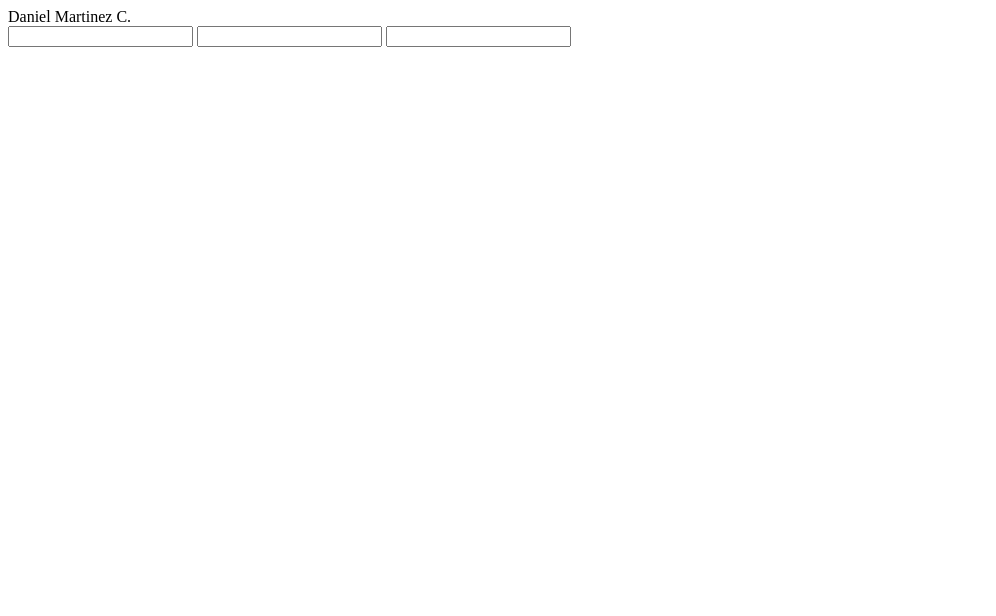
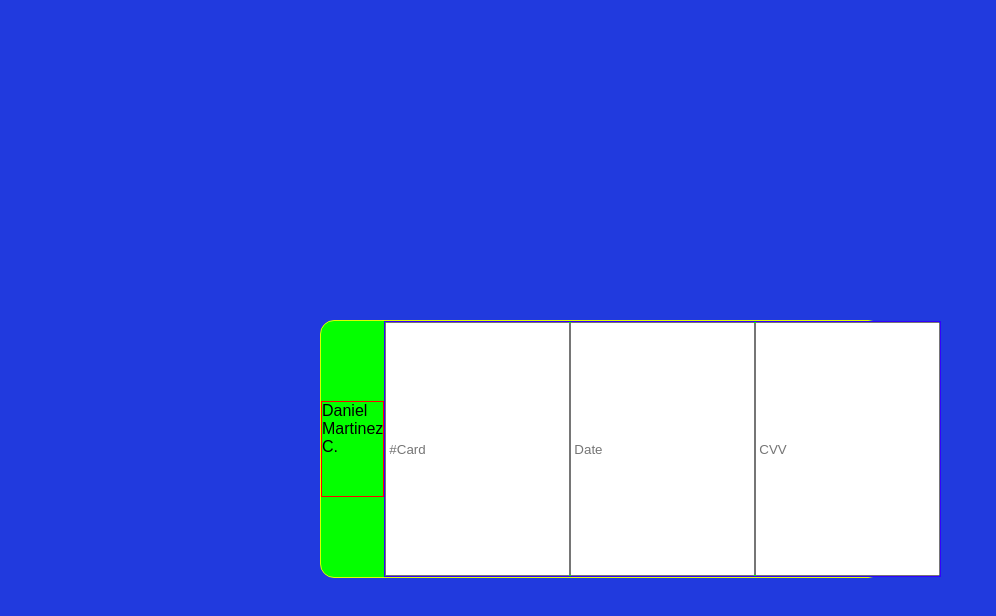
Before and after one commit to danielmc22/Card-Mask, a plain HTML site: page index.html in a window 1280 px wide. Shown: the whole page, without its empty margins (0-996 px from the left). Drawn offline with Linux system fonts and the light colour scheme.

Commit message:
js finished and styles started

```diff
--- a/index.html
+++ b/index.html
@@ -11,9 +11,13 @@
   <div id="app">
     <div class="card">
       <div class="holder">Daniel Martinez C.</div>
-      <input type="text" id="inputCard">
-      <input type="text" id="inputDate">
-      <input type="text" id="inputCVV">
+
+      <div id="containerInputs">
+          <input type="text" placeholder="#Card" id="inputCard">
+          <input type="text" placeholder="Date" id="inputDate">
+          <input type="text" placeholder="CVV" id="inputCVV">
+      </div>
+
 
     </div>
   </div>
--- a/main.css
+++ b/main.css
@@ -0,0 +1,33 @@
+body{
+  height: 100%;
+  margin: 20rem;
+  font-family: sans-serif;
+  background-color: #213ade;
+}
+
+#app{
+
+  height: 16rem;
+  width: 35rem;
+  border: solid rgb(221, 255, 0) 1px;
+  border-radius: 14px;
+  background-color: #04ff00;
+}
+
+.holder{
+  margin: 5rem 0;
+  width: 10rem;
+  border: solid 1px red;
+}
+#containerInputs{
+  display: flex;
+  flex-direction: row;
+  justify-content: space-around ;
+  border: solid 1px rgb(47, 0, 255);
+}
+
+.card{
+  height: 100%;
+  display: flex;
+  flex-direction: row;
+}
--- a/main.js
+++ b/main.js
@@ -14,15 +14,35 @@ let cardNumber = [];
 let dateNumber = [];
 let cvvNumber = [];
 
-//EventListeners:
+//EventListeners y llamado a fx's por cada input:
 inputCard.addEventListener('keydown', (e) => {
   if (e.key == 'Tab') {
     return;
   }
   e.preventDefault();
   handleInput(maskNumber, e.key, cardNumber);
-  inputCard.value = cardNumber.join('')
+  inputCard.value = cardNumber.join('');
 });
+
+inputDate.addEventListener('keydown', (e) => {
+  if(e.key == 'Tab'){
+    return;
+  }
+  e.preventDefault();
+  handleInput(maskDate, e.key, dateNumber);
+  inputDate.value = dateNumber.join('');
+});
+
+inputCVV.addEventListener('keydown', (e) => {
+  if(e.key == 'Tab'){
+    return;
+  }
+  e.preventDefault();
+  handleInput(maskCVV, e.key, cvvNumber);
+  inputCVV.value = cvvNumber.join('');
+});
+
+
 
 function handleInput(mask, key, arr){
   let numbers = ["0", "1", "2", "3", "4", "5", "6", "7", "8", "9"]; //Arr de teclas permitidas al usuario para usar... en este caso solo los #s
```
